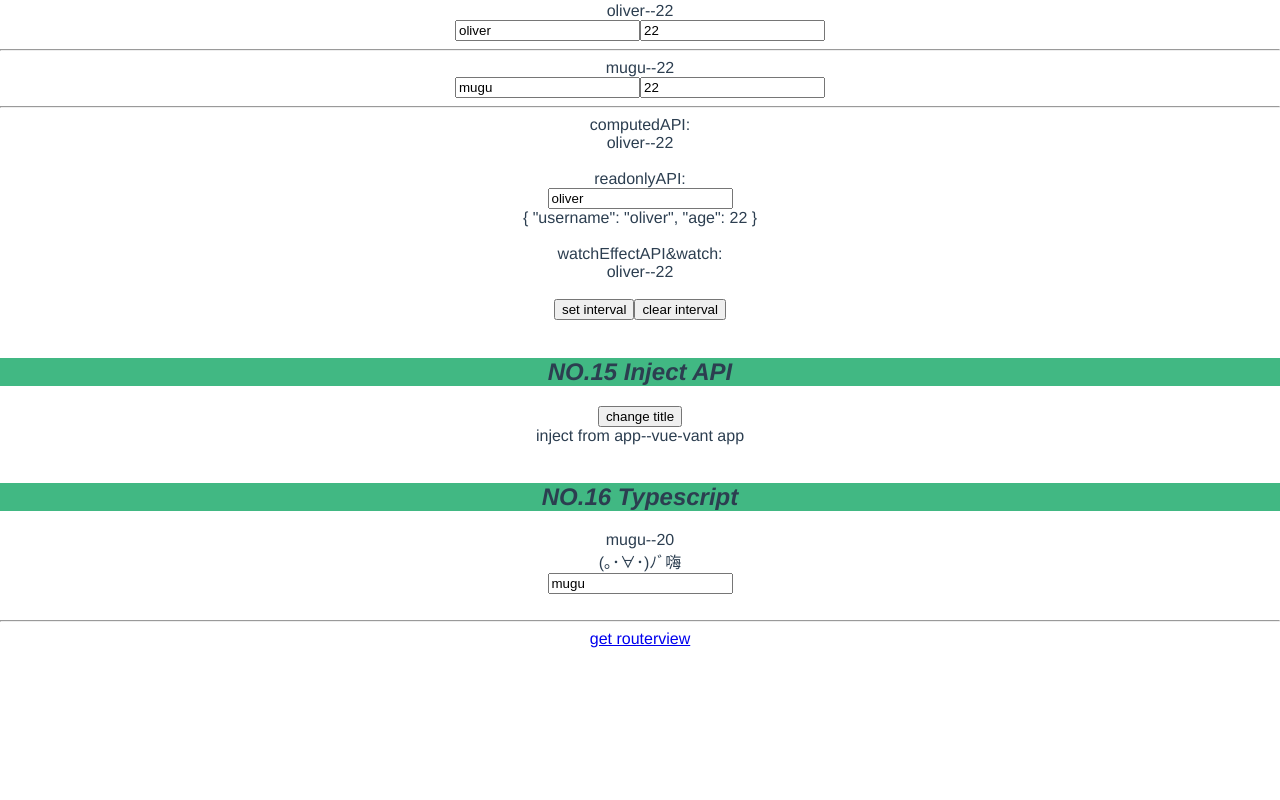
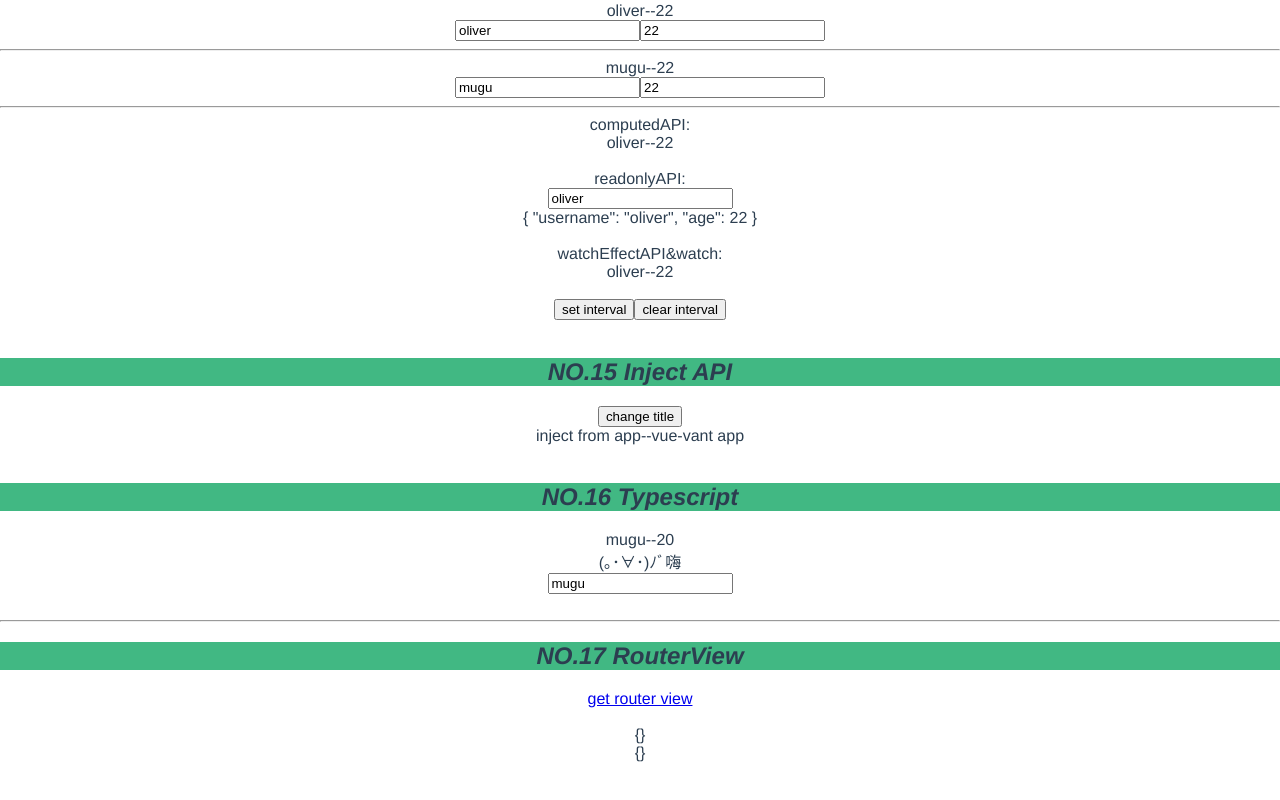
Before and after one commit to mugudamowang/vue-ant, a Vue app: page /#/rtParam in a window 1280 px wide. Before the commit this address led to /#/. Shown: the part 3217-4017 px from the top of the page. Before the commit the page ends 3965 px from the top, so only its background shows below. Built offline with nearby package versions, Linux system fonts and the light colour scheme.

Commit message:
router param&&query

```diff
--- a/src/App.vue
+++ b/src/App.vue
@@ -49,8 +49,9 @@
     <Typescript id="ts"></Typescript>
     <br>
     <hr>
+    <h2>NO.17 RouterView</h2>
+    <router-link to="/rtv">get router view</router-link><br><br>
     <router-view id="rtv"></router-view>
-    <router-link to="/rtv">get routerview</router-link>
 </template>
 
 <script lang="ts">
--- /dev/null
+++ b/src/components/RouteParam.vue
@@ -0,0 +1,12 @@
+<template>
+    <div>
+        <p>{{this.$route.query}}</p>
+        <p>{{this.$route.params}}</p>
+
+    </div>
+</template>
+<script lang="ts">
+import { defineComponent } from "vue";
+
+export default defineComponent({});
+</script>
--- a/src/components/RouterView.vue
+++ b/src/components/RouterView.vue
@@ -1,7 +1,10 @@
 <template>
     <div>
-        <h2>{{title}}</h2>
         <p>{{msg}}</p>
+        <br>
+        <input type="text" v-model="param" @keyup.enter="this.$router.push({ path: '/rtParam/'+param})" placeholder="input router target, enter&jump with daynamic">
+        <br>
+        <router-link :to="`/rtParam?query=${param}`">jump to /rtParam/{{param}} with get</router-link>
     </div>
 
 </template>
@@ -10,14 +13,14 @@ import { defineComponent, ref } from "vue";
 export default defineComponent({
     name: "routerview",
     setup() {
-        let title = ref("NO.17 RouterView");
         let msg = ref(
             "import componets directly with RouterView, set up in routes"
         );
+        let param =ref<number>();
 
         return {
             msg,
-            title,
+            param
         };
     },
 });
```
Also changed, not shown: src/routes.ts (+7 -1 lines).
